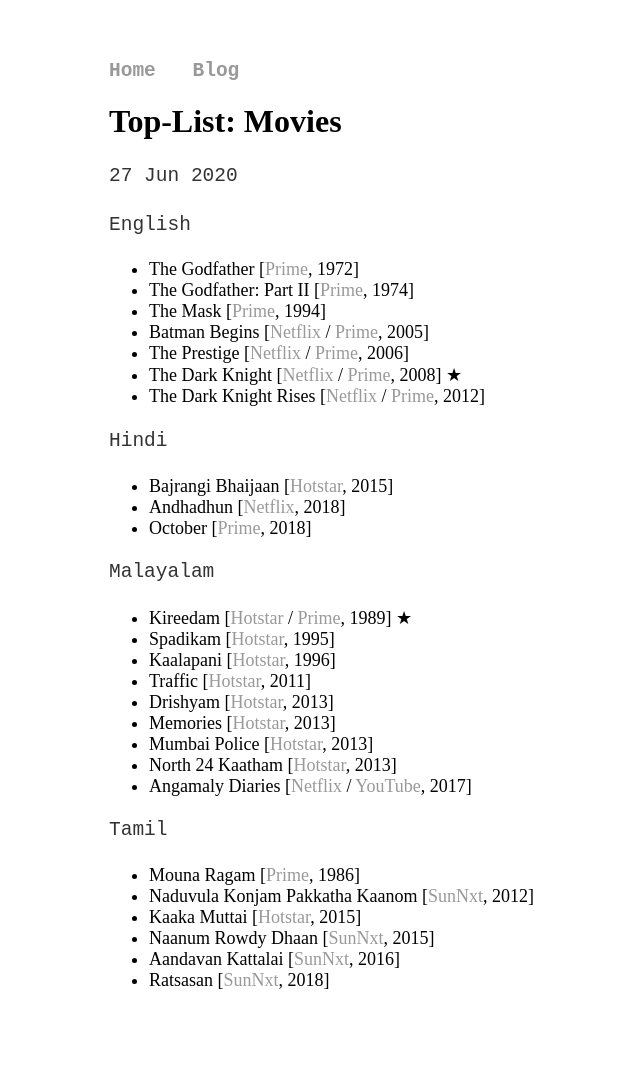
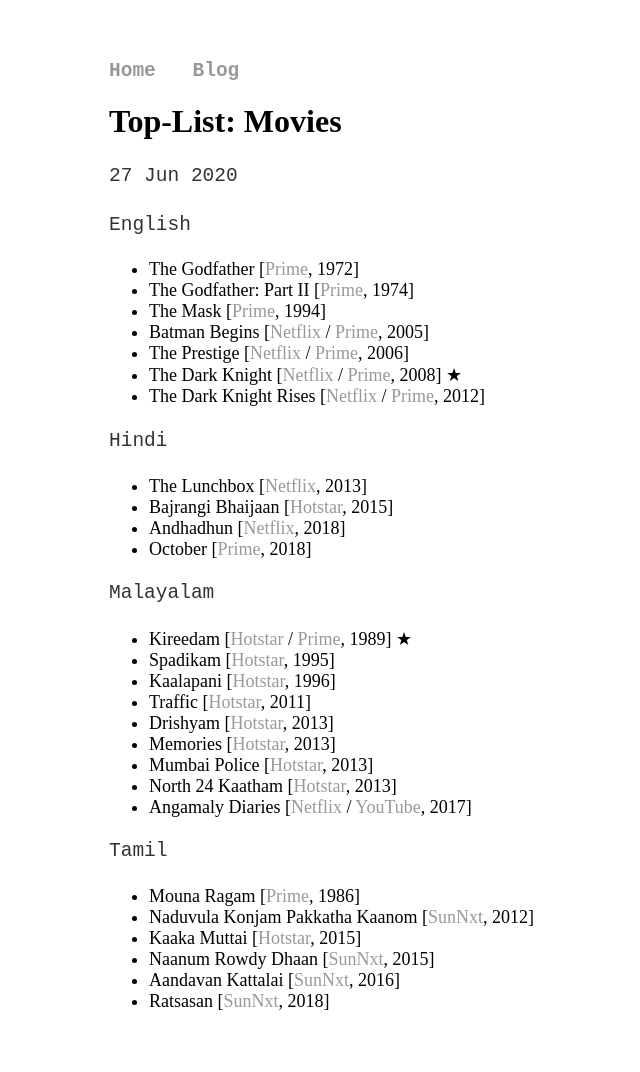
Before and after one commit to joe019/joe019.github.io, a Jekyll site: the page built from _posts/2020-06-27-movies.md, in a window 1280 px wide. Shown: the whole page, without its empty margins (51-691 px from the left). Built offline with Jekyll 4.4.1, drawn with Linux system fonts in a browser that asks for light colours; before the commit the page ends 1051 px from its top, so only the background shows below that.

Commit message:
Added "The Lunchbox"

```diff
--- a/_posts/2020-06-27-movies.md
+++ b/_posts/2020-06-27-movies.md
@@ -14,6 +14,7 @@
 * The Dark Knight Rises [[Netflix](https://www.netflix.com/watch/70213514) / [Prime](https://www.primevideo.com/detail/0HX4ZJ73JRAEWPVUE5ZA7ALIIX), 2012]
 
 Hindi
+* The Lunchbox [[Netflix](https://www.netflix.com/in/title/70278932), 2013]
 * Bajrangi Bhaijaan [[Hotstar](https://www.hotstar.com/in/movies/bajrangi-bhaijaan/1000071777), 2015]
 * Andhadhun [[Netflix](https://www.netflix.com/watch/81039381), 2018]
 * October [[Prime](https://www.primevideo.com/detail/0KVOW5B1SGGC67U9R3BX2F7KXB), 2018]
```
